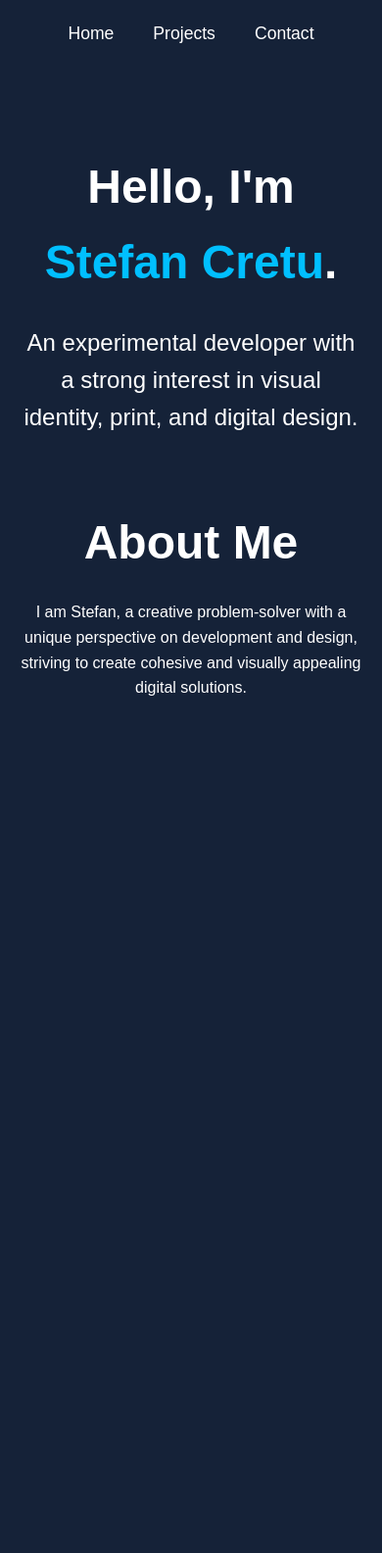
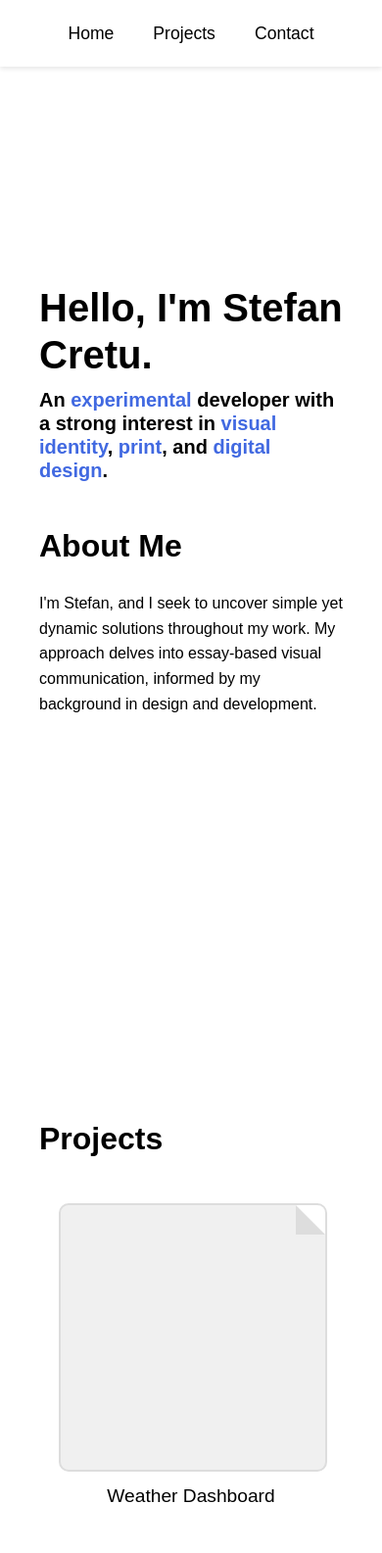
Before and after one commit to Stefan-us/my-portfolio, a plain HTML site: page index.html in a window 390 px wide. Shown: the top 1585 px of the page at 98% size. Before the commit the page ends 844 px from the top, so only its background shows below. Drawn offline with Linux system fonts and the light colour scheme.

Commit message:
I'M GOING GRAZY

```diff
--- a/index.html
+++ b/index.html
@@ -3,9 +3,8 @@
 <head>
     <meta charset="UTF-8">
     <meta name="viewport" content="width=device-width, initial-scale=1.0">
-    <title>Stefan Cretu - Developer & Designer</title>
+    <title>Stefan Cretu - Portfolio</title>
     <link rel="stylesheet" href="style.css">
-    <script src="https://kit.fontawesome.com/8662a47064.js" crossorigin="anonymous"></script>
 </head>
 <body>
     <header>
@@ -21,13 +20,13 @@
     <main>
         <section id="home" class="page">
             <div class="content">
-                <div class="intro">
-                    <h1>Hello, I'm <span class="highlight">Stefan Cretu</span>.</h1>
-                    <p class="tagline">An experimental developer with a strong interest in visual identity, print, and digital design.</p>
-                </div>
+                <h1>
+                    Hello, I'm Stefan Cretu.
+                    <span class="tagline">An <span class="highlight">experimental</span> developer with a strong interest in <span class="highlight">visual identity</span>, <span class="highlight">print</span>, and <span class="highlight">digital design</span>.</span>
+                </h1>
                 <div class="about">
                     <h2>About Me</h2>
-                    <p>I am Stefan, a creative problem-solver with a unique perspective on development and design, striving to create cohesive and visually appealing digital solutions.</p>
+                    <p>I'm Stefan, and I seek to uncover simple yet dynamic solutions throughout my work. My approach delves into essay-based visual communication, informed by my background in design and development.</p>
                 </div>
             </div>
         </section>
@@ -36,26 +35,30 @@
             <div class="content">
                 <h2>Projects</h2>
                 <div class="project-grid">
-                    <a href="#" class="project-item">
-                        <i class="fas fa-folder fa-3x"></i>
+                    <div class="project-item">
+                        <div class="file-icon"></div>
                         <p>Weather Dashboard</p>
-                    </a>
-                    <a href="#" class="project-item">
-                        <i class="fas fa-folder fa-3x"></i>
+                    </div>
+                    <div class="project-item">
+                        <div class="file-icon"></div>
                         <p>E-Commerce Platform</p>
-                    </a>
-                    <a href="#" class="project-item">
-                        <i class="fas fa-folder fa-3x"></i>
+                    </div>
+                    <div class="project-item">
+                        <div class="file-icon"></div>
                         <p>Portfolio Website</p>
-                    </a>
-                    <a href="#" class="project-item">
-                        <i class="fas fa-folder fa-3x"></i>
+                    </div>
+                    <div class="project-item">
+                        <div class="file-icon"></div>
                         <p>Social Media App</p>
-                    </a>
-                    <a href="#" class="project-item">
-                        <i class="fas fa-folder fa-3x"></i>
-                        <p>Task Management Tool</p>
-                    </a>
+                    </div>
+                    <div class="project-item">
+                        <div class="file-icon"></div>
+                        <p>Task Manager</p>
+                    </div>
+                    <div class="project-item">
+                        <div class="file-icon"></div>
+                        <p>Blog Platform</p>
+                    </div>
                 </div>
             </div>
         </section>
--- a/script.js
+++ b/script.js
@@ -1,15 +1,4 @@
 document.addEventListener('DOMContentLoaded', () => {
-    // Smooth scrolling for navigation
-    document.querySelectorAll('nav a').forEach(anchor => {
-        anchor.addEventListener('click', function (e) {
-            e.preventDefault();
-            document.querySelector(this.getAttribute('href')).scrollIntoView({
-                behavior: 'smooth'
-            });
-        });
-    });
-
-    // Project swiping
     const projectGrid = document.querySelector('.project-grid');
     let isDown = false;
     let startX;
@@ -36,4 +25,28 @@ document.addEventListener('DOMContentLoaded', () => {
         const walk = (x - startX) * 2;
         projectGrid.scrollLeft = scrollLeft - walk;
     });
+
+    // Touch events for mobile swiping
+    projectGrid.addEventListener('touchstart', (e) => {
+        startX = e.touches[0].pageX - projectGrid.offsetLeft;
+        scrollLeft = projectGrid.scrollLeft;
+    });
+
+    projectGrid.addEventListener('touchmove', (e) => {
+        if (!startX) return;
+        const x = e.touches[0].pageX - projectGrid.offsetLeft;
+        const walk = (x - startX) * 2;
+        projectGrid.scrollLeft = scrollLeft - walk;
+        e.preventDefault();
+    });
+
+    // Smooth scrolling for navigation
+    document.querySelectorAll('nav a').forEach(anchor => {
+        anchor.addEventListener('click', function (e) {
+            e.preventDefault();
+            document.querySelector(this.getAttribute('href')).scrollIntoView({
+                behavior: 'smooth'
+            });
+        });
+    });
 });
--- a/style.css
+++ b/style.css
@@ -1,8 +1,8 @@
 :root {
-    --bg-color: #152238;
-    --text-color: #ffffff;
+    --bg-color: #ffffff;
+    --text-color: #000000;
     --accent-color: #4169E1;
-    --highlight-color: #00BFFF;
+    --highlight-color: #4169E1;
 }
 
 body {
@@ -18,15 +18,17 @@ body {
 header {
     position: fixed;
     width: 100%;
-    top: 20px;
+    top: 0;
     z-index: 1000;
+    background-color: var(--bg-color);
+    box-shadow: 0 2px 5px rgba(0,0,0,0.1);
 }
 
 nav ul {
     display: flex;
     justify-content: center;
     list-style-type: none;
-    padding: 0;
+    padding: 20px 0;
     margin: 0;
 }
 
@@ -42,118 +44,94 @@ nav ul li a {
 }
 
 nav ul li a:hover {
-    color: var(--highlight-color);
+    color: var(--accent-color);
 }
 
 main {
-    height: 100vh;
-    overflow-y: auto;
-    scroll-snap-type: y mandatory;
+    padding-top: 80px;
 }
 
 .page {
-    height: 100vh;
-    scroll-snap-align: start;
+    min-height: 100vh;
     display: flex;
     align-items: center;
-    justify-content: center;
+    padding: 0 40px;
+    position: relative;
 }
 
 .content {
     max-width: 1200px;
-    padding: 20px;
-    display: flex;
-    justify-content: space-between;
-    align-items: center;
+    width: 100%;
+    margin: 0 auto;
 }
 
-.intro {
-    flex: 1;
-    padding-right: 40px;
+h1 {
+    font-size: 2.5em;
+    line-height: 1.2;
+    margin-bottom: 20px;
 }
 
-.about {
-    flex: 1;
+h2 {
+    font-size: 2em;
+    margin-bottom: 20px;
 }
 
-h1, h2 {
-    font-size: 3em;
-    margin-bottom: 20px;
+.tagline {
+    display: block;
+    font-size: 0.5em;
+    margin-top: 10px;
 }
 
 .highlight {
     color: var(--highlight-color);
 }
 
-.tagline {
-    font-size: 1.5em;
-    margin-bottom: 30px;
+.about {
+    margin-top: 40px;
 }
 
 .project-grid {
     display: flex;
-    overflow-x: auto;
-    padding: 20px 0;
+    overflow-x: hidden;
     scroll-snap-type: x mandatory;
+    -webkit-overflow-scrolling: touch;
 }
 
 .project-item {
-    flex: 0 0 auto;
-    width: 200px;
-    margin-right: 20px;
-    text-align: center;
+    flex: 0 0 33.33%;
     scroll-snap-align: start;
-    text-decoration: none;
-    color: var(--text-color);
-    transition: transform 0.3s ease;
+    padding: 20px;
+    box-sizing: border-box;
 }
 
-.project-item:hover {
-    transform: translateY(-5px);
+.file-icon {
+    width: 100%;
+    padding-bottom: 100%;
+    background-color: #f0f0f0;
+    border: 2px solid #ddd;
+    border-radius: 10px;
+    position: relative;
+    overflow: hidden;
 }
 
-.project-item i {
-    color: var(--accent-color);
-    margin-bottom: 10px;
+.file-icon::before {
+    content: '';
+    position: absolute;
+    top: 0;
+    right: 0;
+    border-width: 0 30px 30px 0;
+    border-style: solid;
+    border-color: #ddd #fff;
 }
 
-form {
-    display: flex;
-    flex-direction: column;
-    width: 100%;
-    max-width: 400px;
-}
-
-input, textarea {
-    margin-bottom: 15px;
-    padding: 10px;
-    background-color: rgba(255, 255, 255, 0.1);
-    border: none;
-    border-radius: 5px;
-    color: var(--text-color);
-}
-
-button {
-    background-color: var(--accent-color);
-    color: var(--text-color);
-    border: none;
-    padding: 10px 20px;
-    cursor: pointer;
-    border-radius: 5px;
-    transition: background-color 0.3s ease;
-}
-
-button:hover {
-    background-color: var(--highlight-color);
+.project-item p {
+    margin-top: 10px;
+    text-align: center;
+    font-size: 1.2em;
 }
 
 @media (max-width: 768px) {
-    .content {
-        flex-direction: column;
-    }
-
-    .intro, .about {
-        padding-right: 0;
-        text-align: center;
+    .project-item {
+        flex: 0 0 100%;
     }
 }
```
